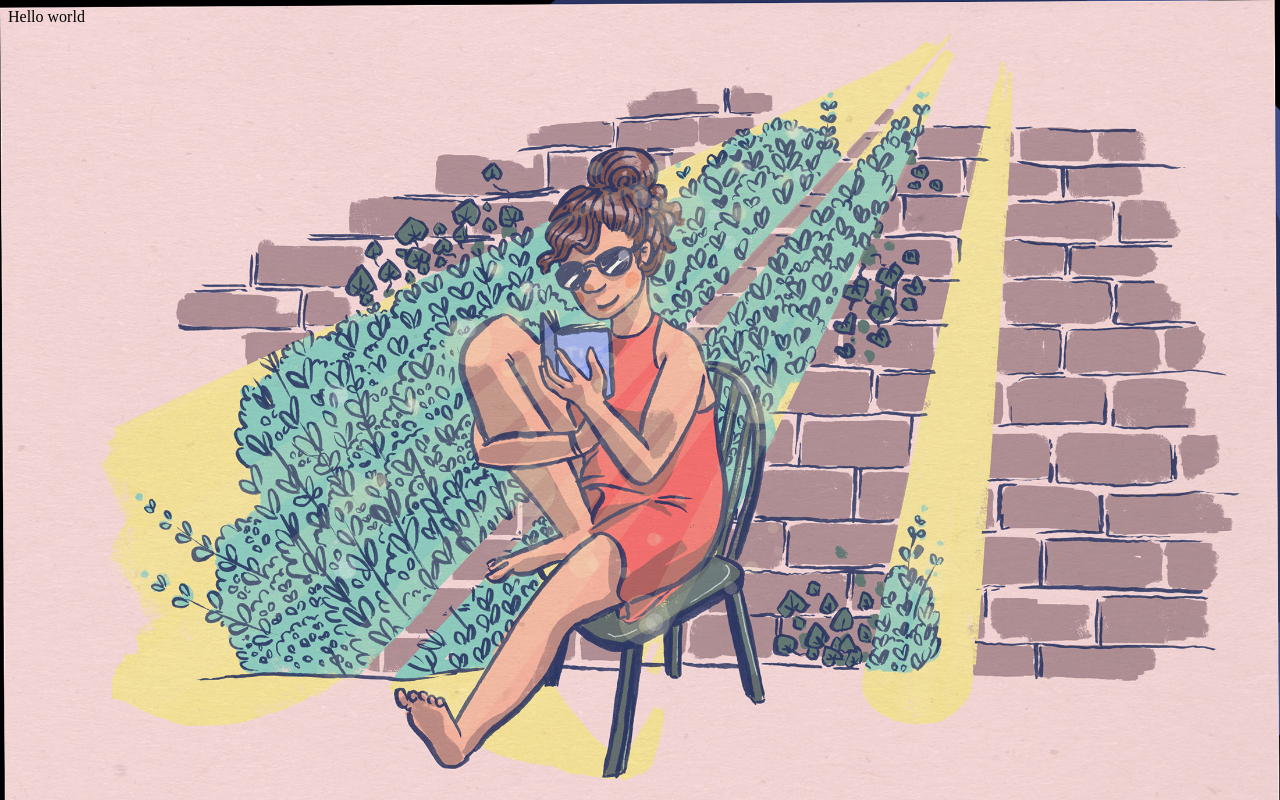
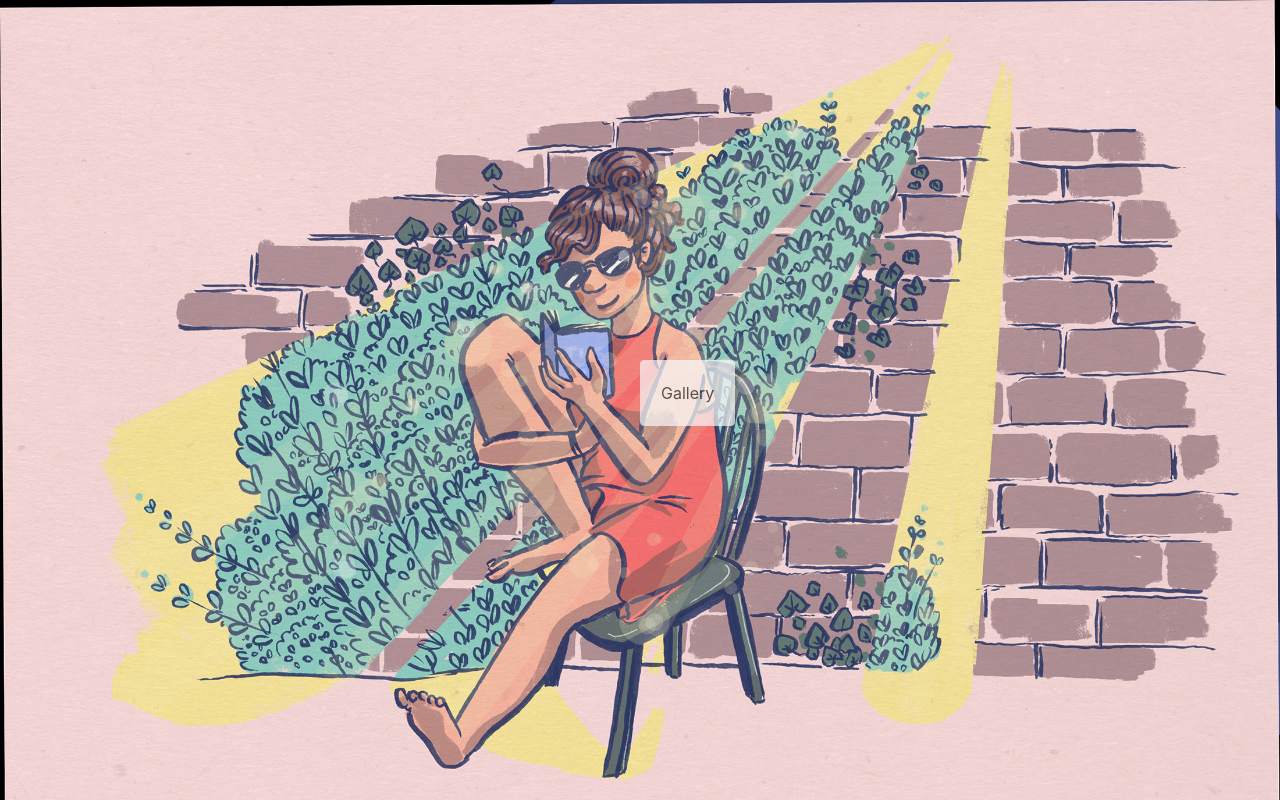
Before and after one commit to sponberry/Illustration_gallery_site, a React (Create React App) app: page / in a window 1280 px wide. Built offline with nearby package versions, Linux system fonts and the light colour scheme.

Commit message:
uninstalled bootstrap, install react-bootstrap, added some css and button

```diff
--- a/package.json
+++ b/package.json
@@ -8,6 +8,7 @@
     "@testing-library/user-event": "^12.8.3",
     "bootstrap": "^4.6.0",
     "react": "^17.0.2",
+    "react-bootstrap": "^1.5.2",
     "react-dom": "^17.0.2",
     "react-scripts": "4.0.3",
     "web-vitals": "^1.1.1"
--- a/public/index.css
+++ b/public/index.css
@@ -1,5 +1,6 @@
 body {
   background-image: url("./garden_sun\ copy.jpg");
+  background-color: #AC8D92;
   background-repeat: no-repeat;
   min-width: 500px;
   background-size: cover;
--- a/src/App.css
+++ b/src/App.css
@@ -0,0 +1,10 @@
+@import url("https://cdn.jsdelivr.net/npm/bootstrap@4.6.0/dist/css/bootstrap.min.css");
+
+.enter-button {
+  padding: 20px;
+  position: absolute;
+  left: 50%;
+  top: 45%;
+
+  opacity: 70%;
+}
--- a/src/App.js
+++ b/src/App.js
@@ -3,7 +3,7 @@ import './App.css';
 function App() {
   return (
     <div className="App">
-      Hello world
+      <button className="btn btn-light enter-button">Gallery</button>
     </div>
   );
 }
```
Also changed, not shown: 1 other file (tests, documents, lock files or other folders).
